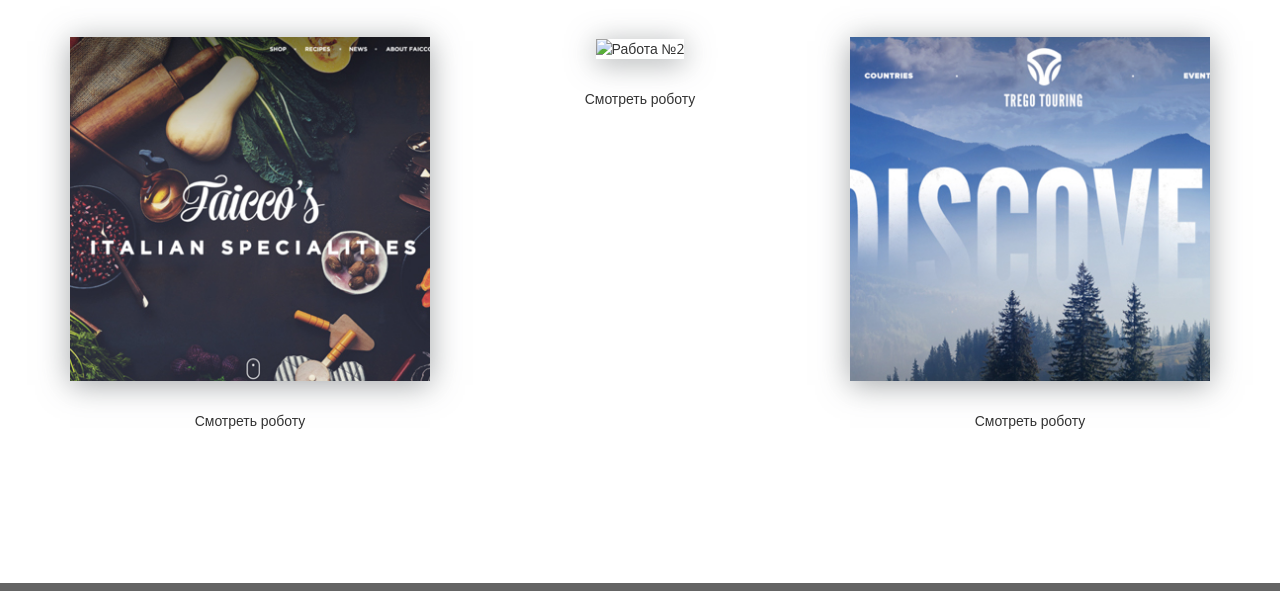
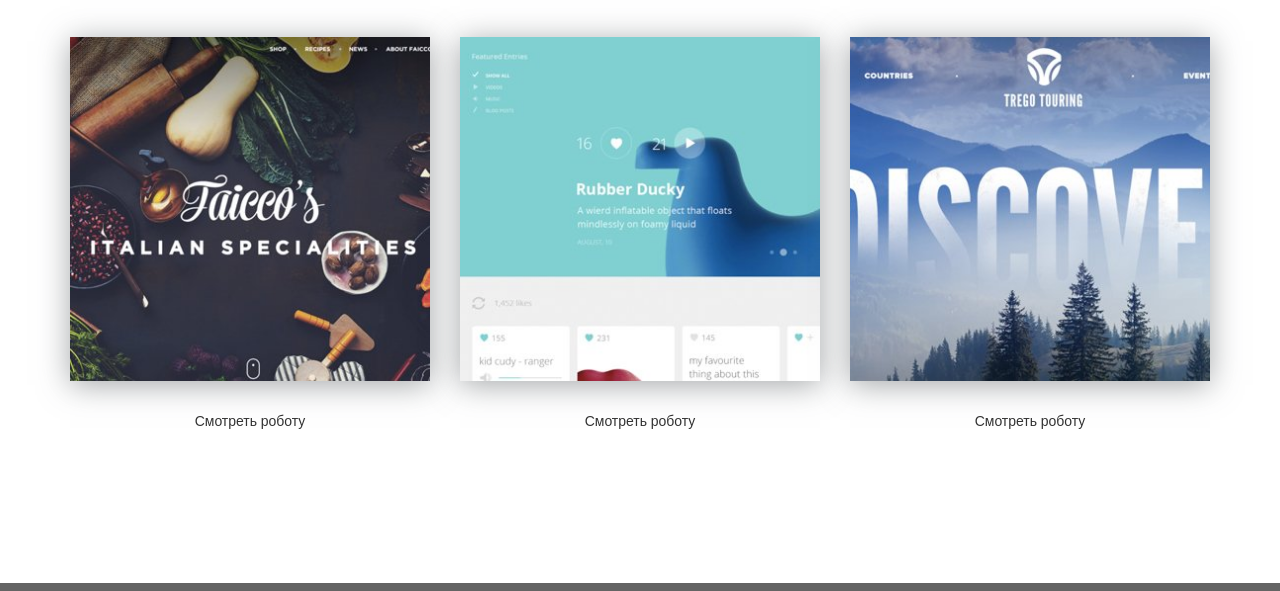
Before and after one commit to dereviankovasya/dereviankovasya.github.io, a plain HTML site: page index.html in a window 1280 px wide. Shown: the part 984-1575 px from the top of the page. Drawn offline with nearby package versions, Linux system fonts and the light colour scheme.

Commit message:
W0.11
Add new

```diff
--- a/index.html
+++ b/index.html
@@ -50,19 +50,19 @@
     <div class="row">
       <div class="col-md-4">
         <div class="portfolio-block">
-        <img src="img/portfolio/Слой 1.jpg" alt="Работа №1">
+        <img src="img/portfolio/1.jpg" alt="Работа №1">
         <a data-toggle="modal" data-work='work-1' href="#work">Смотреть роботу</a>
         </div>
       </div>
       <div class="col-md-4">
         <div class="portfolio-block" >
-        <img src="img/portfolio/Слой 2.jpg" alt="Работа №2">
+        <img src="img/portfolio/2.jpg" alt="Работа №2">
         <a data-toggle="modal" data-work='work-2' href="#work">Смотреть роботу</a>
         </div>
       </div>
       <div class="col-md-4">
         <div class="portfolio-block">
-        <img src="img/portfolio/Слой 3.jpg" alt="Работа №3">
+        <img src="img/portfolio/3.jpg" alt="Работа №3">
        <a data-toggle="modal" data-work='work-3' href="#work">Смотреть роботу</a>
 
         </div>
```
Also changed, not shown: work-1.html (+1 -1 lines), work-2.html (+1 -1 lines), work-3.html (+1 -1 lines), img/portfolio/1.jpg (added), img/portfolio/2.jpg (added), img/portfolio/3.jpg (added).
